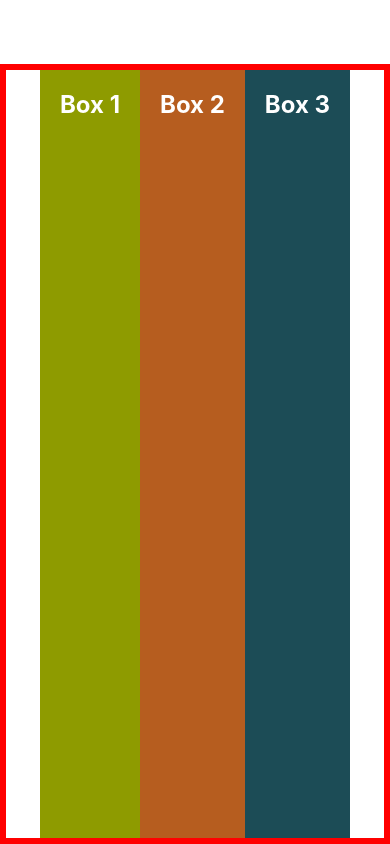
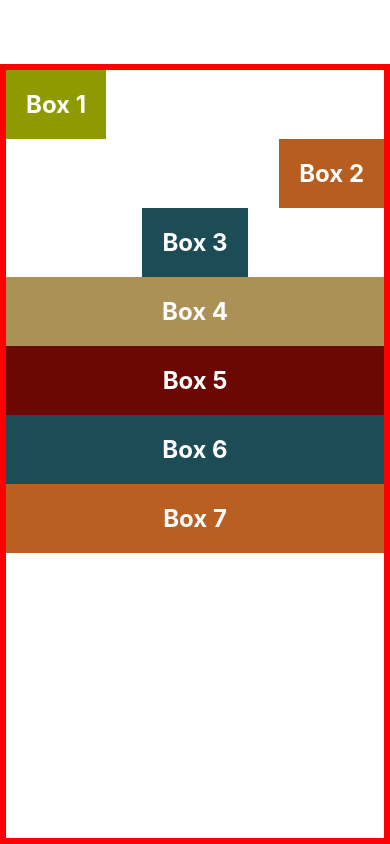
Before and after one commit to Marvellous890/my-react-native, a React Native app: screen / in a window 390 px wide. Built offline with nearby package versions, Linux system fonts and the light colour scheme.

Commit message:
align self

```diff
--- a/App.js
+++ b/App.js
@@ -4,15 +4,14 @@
 export default function App() {
 
   return (
-    // <View style={{backgroundColor: "plum", flex: 1}}></View>
     <View style={styles.container}>
-      <Box style={{backgroundColor: "#8e9b00"}}>Box 1</Box>
-      <Box style={{backgroundColor: "#b65d1f"}}>Box 2</Box>
-      <Box style={{backgroundColor: "#1c4c56"}}>Box 3</Box>
-      {/*<Box style={{backgroundColor: "#ab9156"}}>Box 4</Box>
+      <Box style={{backgroundColor: "#8e9b00", alignSelf: "flex-start"}}>Box 1</Box>
+      <Box style={{backgroundColor: "#b65d1f", alignSelf: "flex-end"}}>Box 2</Box>
+      <Box style={{backgroundColor: "#1c4c56", alignSelf: "center"}}>Box 3</Box>
+      <Box style={{backgroundColor: "#ab9156", alignSelf: "stretch"}}>Box 4</Box>
       <Box style={{backgroundColor: "#6b0803"}}>Box 5</Box>
       <Box style={{backgroundColor: "#1c4c56"}}>Box 6</Box>
-      <Box style={{backgroundColor: "#b95f21"}}>Box 7</Box>*/}
+      <Box style={{backgroundColor: "#b95f21"}}>Box 7</Box>
     </View>
   )
 }
@@ -20,8 +19,6 @@
 export const styles = StyleSheet.create({
   container: {
     flex: 1,
-    flexDirection: "row",
-    justifyContent: "center",
     marginTop: 64,
     borderWidth: 6,
     borderColor: "red"
```
